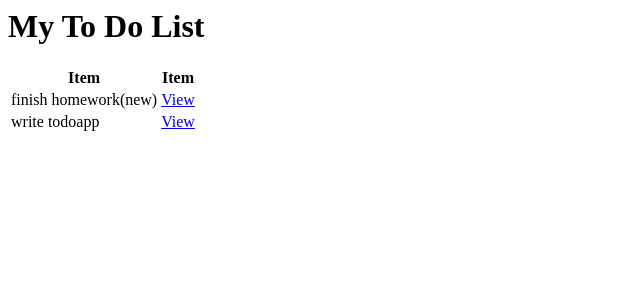
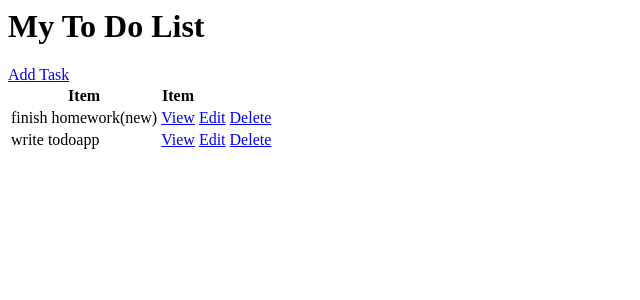
Before and after one commit to ivanbard/todoapp, a Django app: page / in a window 1280 px wide. Shown: the top 300 px of the page, without its empty margins (0-640 px from the left). Run offline with Django 5.2, Linux system fonts and the light colour scheme; data comes from the database, SQL or seed files in the repository; both versions use the stored data as it was after the commit.

Commit message:
added delete function

```diff
--- a/base/templates/base/task_list.html
+++ b/base/templates/base/task_list.html
@@ -1,4 +1,5 @@
 <h1>My To Do List</h1>
+<a href="{% url 'task-create' %}">Add Task</a>
 
 <table>
     <tr>
@@ -9,6 +10,8 @@
     <tr>
         <td>{{task.title}}</td>
         <td><a href="{% url 'task' task.id %}">View</a></td>
+        <td><a href="{% url 'task-update' task.id %}">Edit</a></td>
+        <td><a href="{% url 'task-delete' task.id %}">Delete</a></td>
     </tr>
     {% empty %}
         <h3>No items in the list</h3>
--- a/base/urls.py
+++ b/base/urls.py
@@ -1,9 +1,11 @@
 from django.urls import path
-from .views import TaskList, TaskDetail, TaskCreate
+from .views import TaskList, TaskDetail, TaskCreate, TaskUpdate, DeleteView
 
 urlpatterns = [
     path('', TaskList.as_view(), name='tasks'), #base url
     path('task/<int:pk>/', TaskDetail.as_view(), name='task'),
     path('task-create/', TaskCreate.as_view(), name='task-create'),
+    path('task-update/<int:pk>/', TaskUpdate.as_view(), name='task-update'),
+    path('task-delete/<int:pk>/', DeleteView.as_view(), name='task-delete'),
 
 ]
--- a/base/views.py
+++ b/base/views.py
@@ -18,3 +18,13 @@ class TaskCreate(CreateView):
     model = Task
     fields = '__all__'
     success_url = reverse_lazy('tasks') #send user back to their list after successful creation of task
+
+class TaskUpdate(UpdateView):
+    model = Task
+    fields = '__all__'
+    success_url = reverse_lazy('tasks')
+
+class DeleteView(DeleteView):
+    model = Task
+    context_object_name = 'task'
+    success_url = reverse_lazy('tasks')
```
Also changed, not shown: base/templates/base/task_confirm_delete.html (added, +7 -0 lines), base/templates/base/task_form.html (+9 -0 lines), db.sqlite3.
